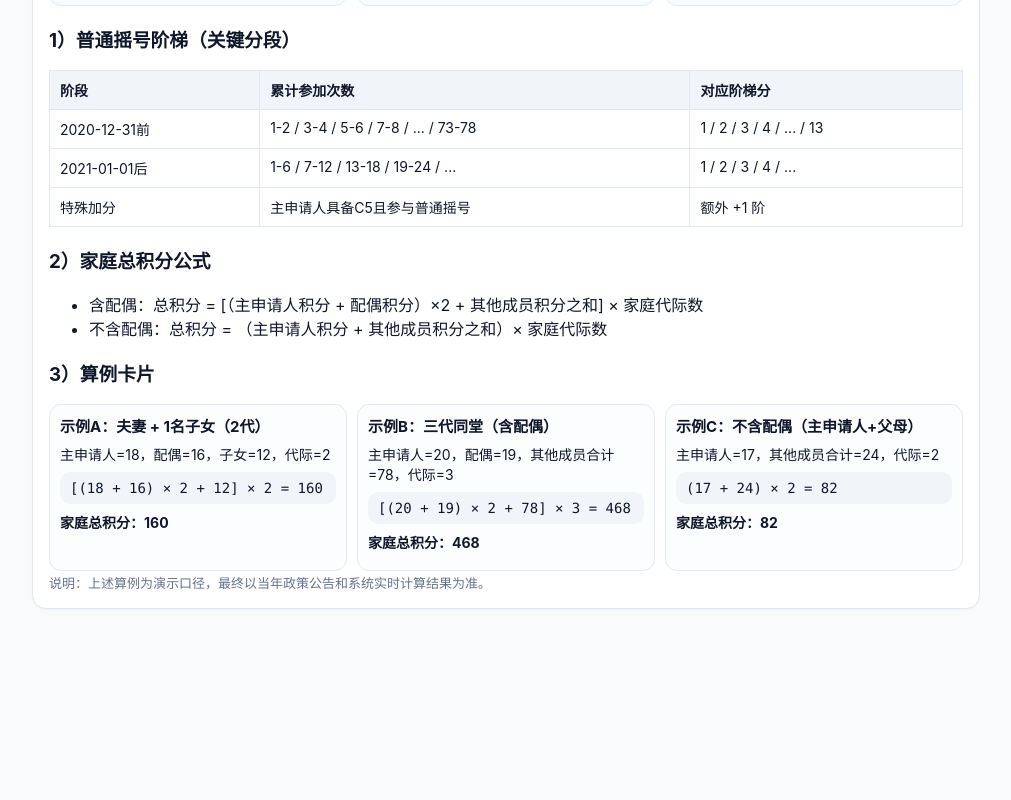
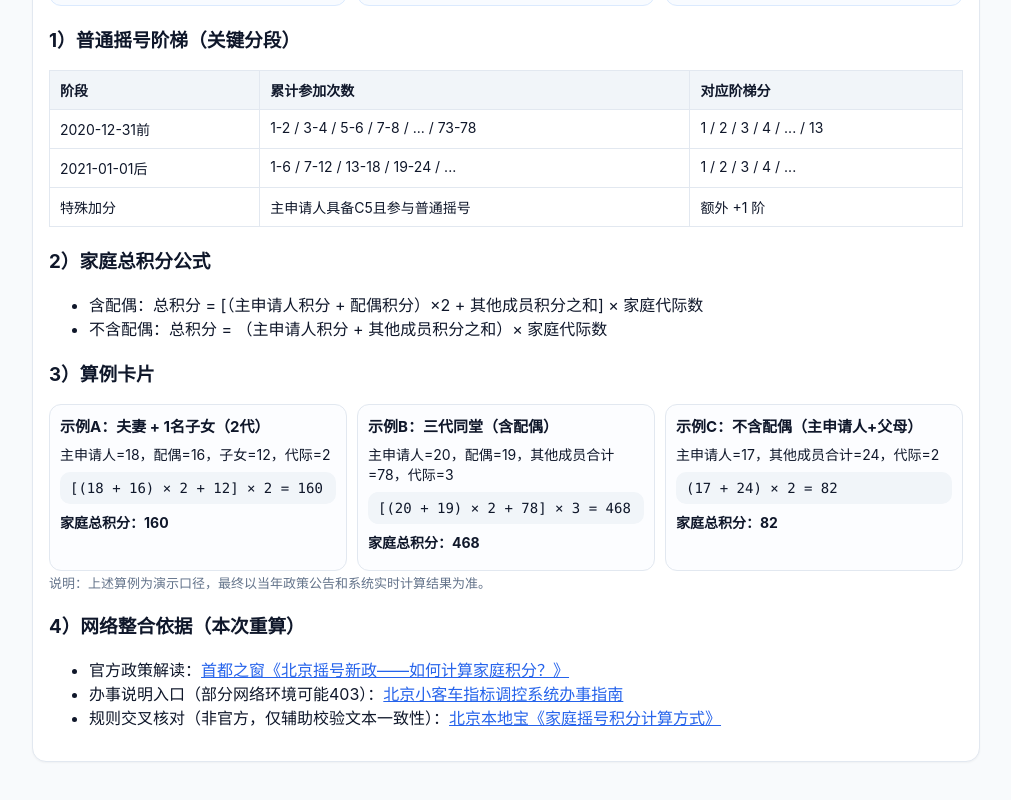
Before and after one commit to LQ-Epoch/bj-car-points, a Next.js app: page / in a window 1280 px wide. Shown: the part 779-1579 px from the top of the page, without its empty margins (134-1145 px from the left). Before the commit the page ends 1448 px from the top, so only its background shows below. Built offline with nearby package versions, Linux system fonts and the light colour scheme.

Commit message:
feat: re-integrate scoring rules from online sources with configurable step mapping

```diff
--- a/app/page.tsx
+++ b/app/page.tsx
@@ -98,16 +98,62 @@ function calcRoundsInPeriod(
   return rounds;
 }
 
-// 截至2020-12-31：1-2次=1分，3-4次=2分 ... 73-78次=13分
+type StepRange = { min: number; max: number; step: number };
+
+// 可配置映射表：避免写死在算法里（可按年度政策更新）
+const PRE2020_STEP_TABLE: StepRange[] = [
+  { min: 1, max: 2, step: 1 },
+  { min: 3, max: 4, step: 2 },
+  { min: 5, max: 6, step: 3 },
+  { min: 7, max: 8, step: 4 },
+  { min: 9, max: 10, step: 5 },
+  { min: 11, max: 12, step: 6 },
+  { min: 13, max: 14, step: 7 },
+  { min: 15, max: 16, step: 8 },
+  { min: 17, max: 18, step: 9 },
+  { min: 19, max: 20, step: 10 },
+  { min: 21, max: 22, step: 11 },
+  { min: 23, max: 24, step: 12 },
+  { min: 25, max: 78, step: 13 },
+];
+
+const POST2021_STEP_TABLE: StepRange[] = [
+  { min: 1, max: 6, step: 1 },
+  { min: 7, max: 12, step: 2 },
+  { min: 13, max: 18, step: 3 },
+  { min: 19, max: 24, step: 4 },
+  { min: 25, max: 30, step: 5 },
+  { min: 31, max: 36, step: 6 },
+  { min: 37, max: 42, step: 7 },
+  { min: 43, max: 48, step: 8 },
+  { min: 49, max: 54, step: 9 },
+  { min: 55, max: 60, step: 10 },
+  { min: 61, max: 66, step: 11 },
+  { min: 67, max: 72, step: 12 },
+  { min: 73, max: 78, step: 13 },
+];
+
+function mapStepByTable(rounds: number, table: StepRange[]) {
+  if (rounds <= 0) return 0;
+  const hit = table.find((r) => rounds >= r.min && rounds <= r.max);
+  if (hit) return hit.step;
+
+  const last = table[table.length - 1];
+  if (!last) return 0;
+  if (rounds <= last.max) return last.step;
+
+  // 超出已配置上限时按末段步长外推（默认每6次+1，可按政策调整）
+  return last.step + Math.floor((rounds - last.max) / 6);
+}
+
+// 截至2020-12-31：1-2次=1分，3-4次=2分 ...
 function legacyStepByRounds(rounds: number) {
-  if (rounds <= 0) return 0;
-  return Math.min(13, Math.ceil(rounds / 2));
+  return mapStepByTable(rounds, PRE2020_STEP_TABLE);
 }
 
 // 2021-01-01后：1-6次=1分，7-12次=2分...
 function post2021StepByRounds(rounds: number) {
-  if (rounds <= 0) return 0;
-  return Math.ceil(rounds / 6);
+  return mapStepByTable(rounds, POST2021_STEP_TABLE);
 }
 
 function calcOrdinaryStepDetail(member: Member, statYear: number) {
@@ -667,6 +713,28 @@ export default function Home() {
         </div>
 
         <p className="muted small">说明：上述算例为演示口径，最终以当年政策公告和系统实时计算结果为准。</p>
+
+        <h3>4）网络整合依据（本次重算）</h3>
+        <ul>
+          <li>
+            官方政策解读：
+            <a href="https://www.beijing.gov.cn/zhengce/zcjd/zcwd/jtjf/" target="_blank" rel="noreferrer">
+              首都之窗《北京摇号新政——如何计算家庭积分？》
+            </a>
+          </li>
+          <li>
+            办事说明入口（部分网络环境可能403）：
+            <a href="https://xkczb.jtw.beijing.gov.cn/bszn/20201230/1609342087846_1.html" target="_blank" rel="noreferrer">
+              北京小客车指标调控系统办事指南
+            </a>
+          </li>
+          <li>
+            规则交叉核对（非官方，仅辅助校验文本一致性）：
+            <a href="https://bj.bendibao.com/news/202115/286327.shtm" target="_blank" rel="noreferrer">
+              北京本地宝《家庭摇号积分计算方式》
+            </a>
+          </li>
+        </ul>
       </section>
     </main>
   );
```
